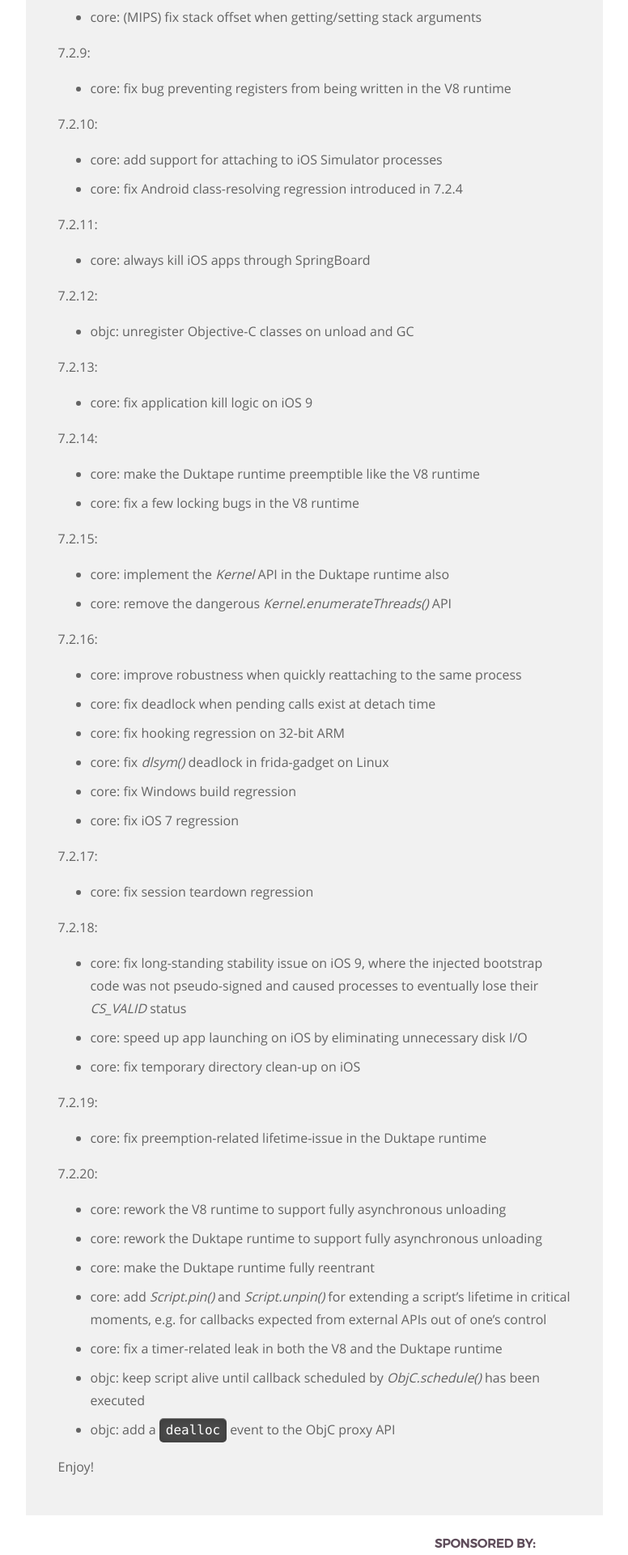
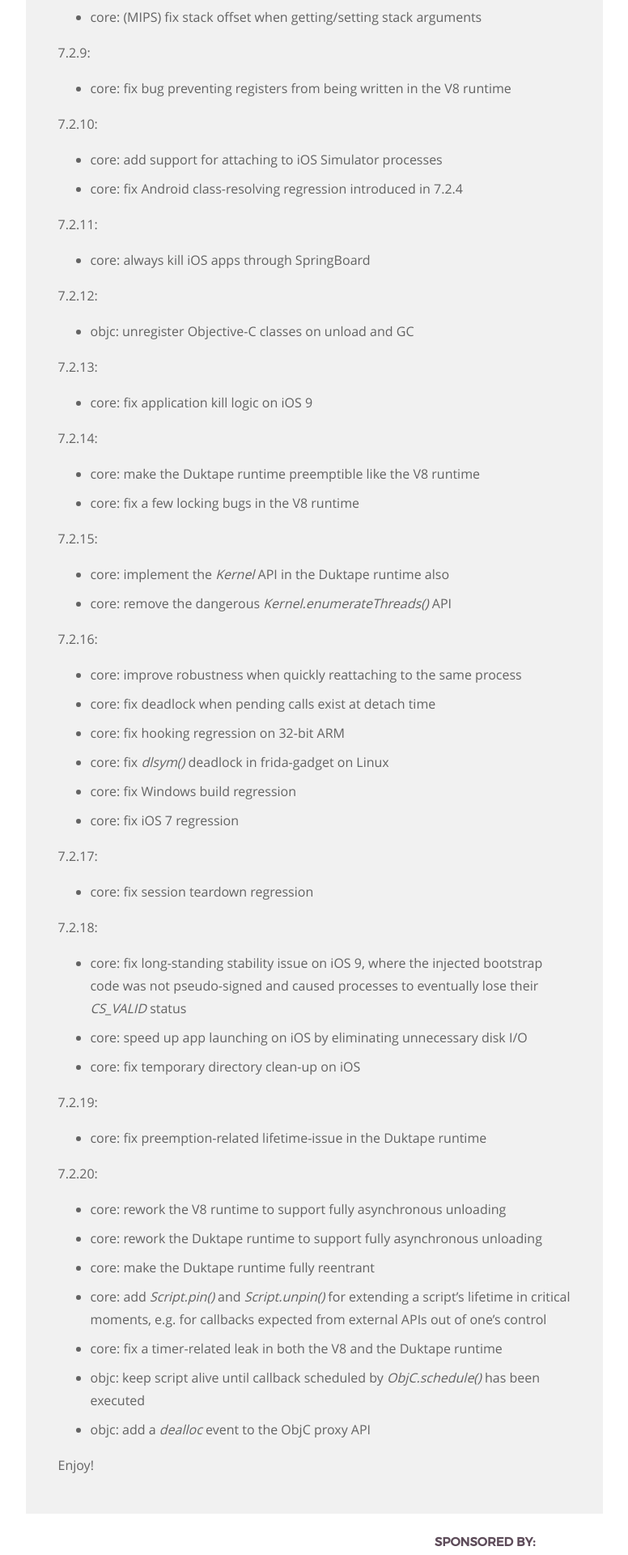
Before and after one commit to frida/frida-website, a Jekyll site: the page built from _posts/2016-06-02-frida-7-2-released.markdown, in a window 1280 px wide. Shown: the part 4480-6400 px from the top of the page at 81% size, without its empty margins (364-1140 px from the left). Built offline with Jekyll 4.4.1, drawn with Linux system fonts in a browser that asks for light colours.

Commit message:
Improve formatting

```diff
--- a/_posts/2016-06-02-frida-7-2-released.markdown
+++ b/_posts/2016-06-02-frida-7-2-released.markdown
@@ -241,6 +241,6 @@ So in closing, let's summarize the changes:
 - core: fix a timer-related leak in both the V8 and the Duktape runtime
 - objc: keep script alive until callback scheduled by *ObjC.schedule()* has
         been executed
-- objc: add a `dealloc` event to the ObjC proxy API
+- objc: add a *dealloc* event to the ObjC proxy API
 
 Enjoy!
```
